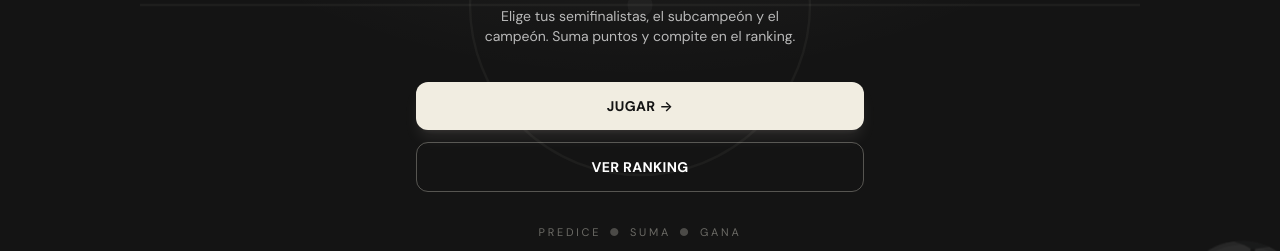
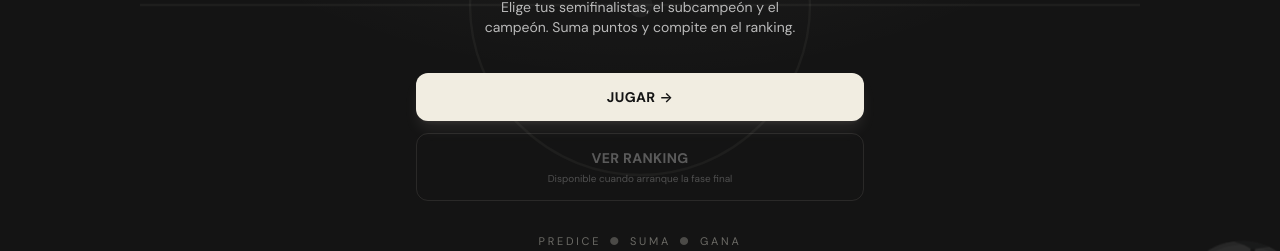
Before and after one commit to marianamazza2/mazzprode, a React (Vite) app: page / in a window 1280 px wide. Shown: the part 395-646 px from the top of the page. Built offline with nearby package versions, Linux system fonts and the light colour scheme; no server answers; the database is empty.

Commit message:
UPDATE ver ranking button

```diff
--- a/src/pages/Home.jsx
+++ b/src/pages/Home.jsx
@@ -1,4 +1,6 @@
+import { useEffect, useState } from 'react'
 import { Link } from 'react-router-dom'
+import { supabase } from '../lib/supabase'
 
 /* Balón = emoji real, integrado a la paleta */
 function Ball({ className }) {
@@ -33,6 +35,23 @@ function Trophy({ className }) {
 }
 
 export default function Home() {
+  // El ranking se habilita cuando ya hay resultados cargados (semifinalistas
+  // o campeón). Antes de eso todos tienen 0 puntos y no tiene sentido mostrarlo.
+  const [rankingReady, setRankingReady] = useState(false)
+
+  useEffect(() => {
+    supabase
+      .from('results')
+      .select('semifinalists, champion_id')
+      .eq('id', 1)
+      .single()
+      .then(({ data }) => {
+        if (data?.semifinalists?.length > 0 || data?.champion_id != null) {
+          setRankingReady(true)
+        }
+      })
+  }, [])
+
   return (
     <main className="relative flex h-[100svh] flex-col items-center justify-center overflow-hidden bg-ink px-4 py-8 text-center text-white">
       {/* Fondo */}
@@ -92,12 +111,24 @@ export default function Home() {
               →
             </span>
           </Link>
+          {rankingReady ? (
             <Link
               to="/ranking"
               className="block w-full rounded-xl border border-cream/30 py-3.5 text-sm font-semibold uppercase tracking-wide text-white transition hover:border-cream hover:bg-white/5 active:scale-[0.99]"
             >
               Ver ranking
             </Link>
+          ) : (
+            <div
+              aria-disabled="true"
+              className="block w-full cursor-not-allowed rounded-xl border border-cream/10 py-3.5 text-sm font-semibold uppercase tracking-wide text-white/30"
+            >
+              Ver ranking
+              <span className="mt-1 block text-[10px] font-normal normal-case tracking-normal text-white/25">
+                Disponible cuando arranque la fase final
+              </span>
+            </div>
+          )}
         </div>
 
         {/* meta */}
--- a/src/pages/Ranking.jsx
+++ b/src/pages/Ranking.jsx
@@ -8,6 +8,7 @@ export default function Ranking() {
   const [rows, setRows] = useState(null) // null = cargando
   const [error, setError] = useState('')
   const [page, setPage] = useState(0)
+  const [ready, setReady] = useState(null) // null = aún no sabemos
 
   useEffect(() => {
     async function load() {
@@ -17,13 +18,21 @@ export default function Ranking() {
         supabase
           .from('leaderboard')
           .select('instagram, name, points, final_goals, created_at'),
-        supabase.from('results').select('final_goals').eq('id', 1).single(),
+        supabase
+          .from('results')
+          .select('final_goals, semifinalists, champion_id')
+          .eq('id', 1)
+          .single(),
       ])
 
       if (boardRes.error || resultsRes.error) {
         setError('No pudimos cargar el ranking. Recarga la página.')
         return
       }
+
+      // El ranking solo es significativo una vez que hay resultados cargados.
+      const res = resultsRes.data
+      setReady(res?.semifinalists?.length > 0 || res?.champion_id != null)
 
       const realGoals = resultsRes.data?.final_goals
 
@@ -91,13 +100,20 @@ export default function Ranking() {
             </div>
           )}
 
-          {!error && rows?.length === 0 && (
+          {!error && ready === false && (
+            <p className="py-12 text-center text-sm text-white/70">
+              El ranking estará disponible cuando arranque la fase final.
+            </p>
+          )}
+
+          {!error && ready && rows?.length === 0 && (
             <p className="py-8 text-center text-sm text-white/70">
               Todavía no hay pronósticos cargados.
             </p>
           )}
 
           {!error &&
+            ready &&
             pageRows.map((row, index) => {
               const position = page * PAGE_SIZE + index + 1
               const ig = row.instagram?.trim()
@@ -128,7 +144,7 @@ export default function Ranking() {
             })}
         </div>
 
-        {!error && totalPages > 1 && (
+        {!error && ready && totalPages > 1 && (
           <div className="mt-6 flex items-center justify-center gap-6">
             <button
               type="button"
```
Lines whose indentation alone changed are shown as unchanged.
